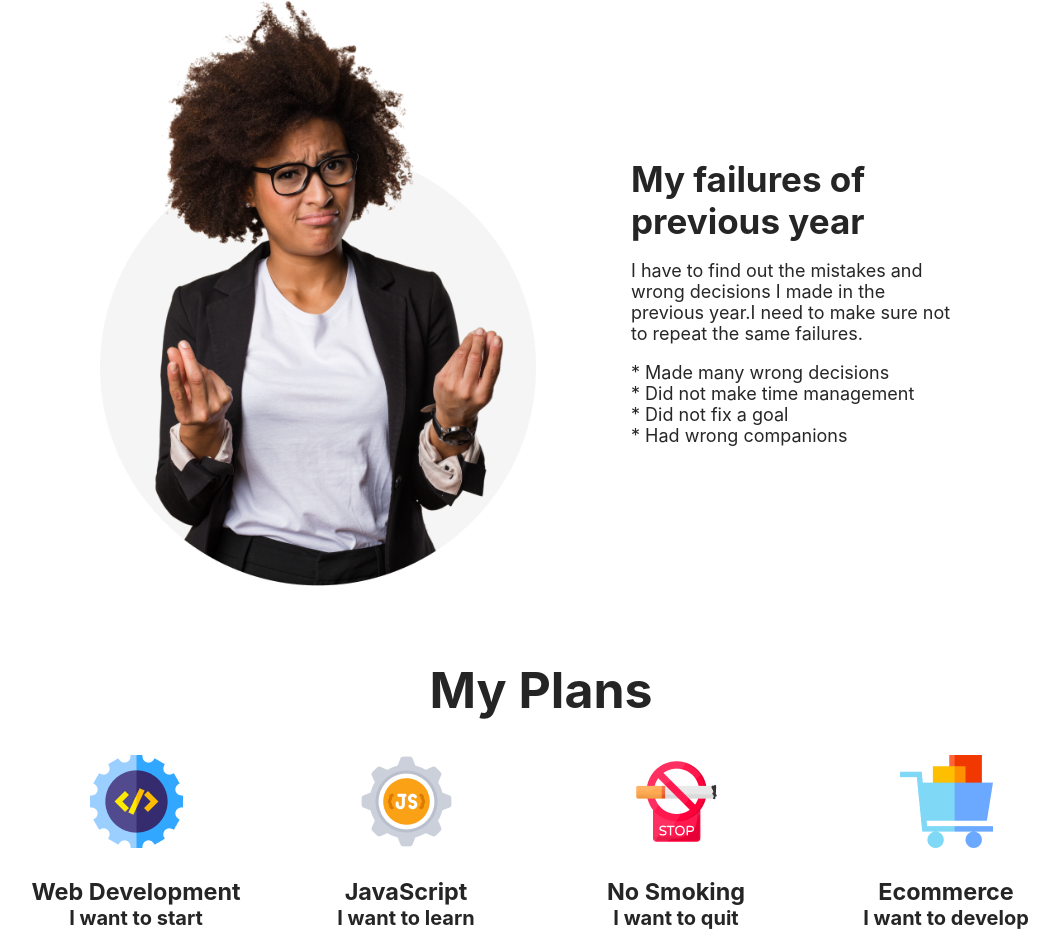
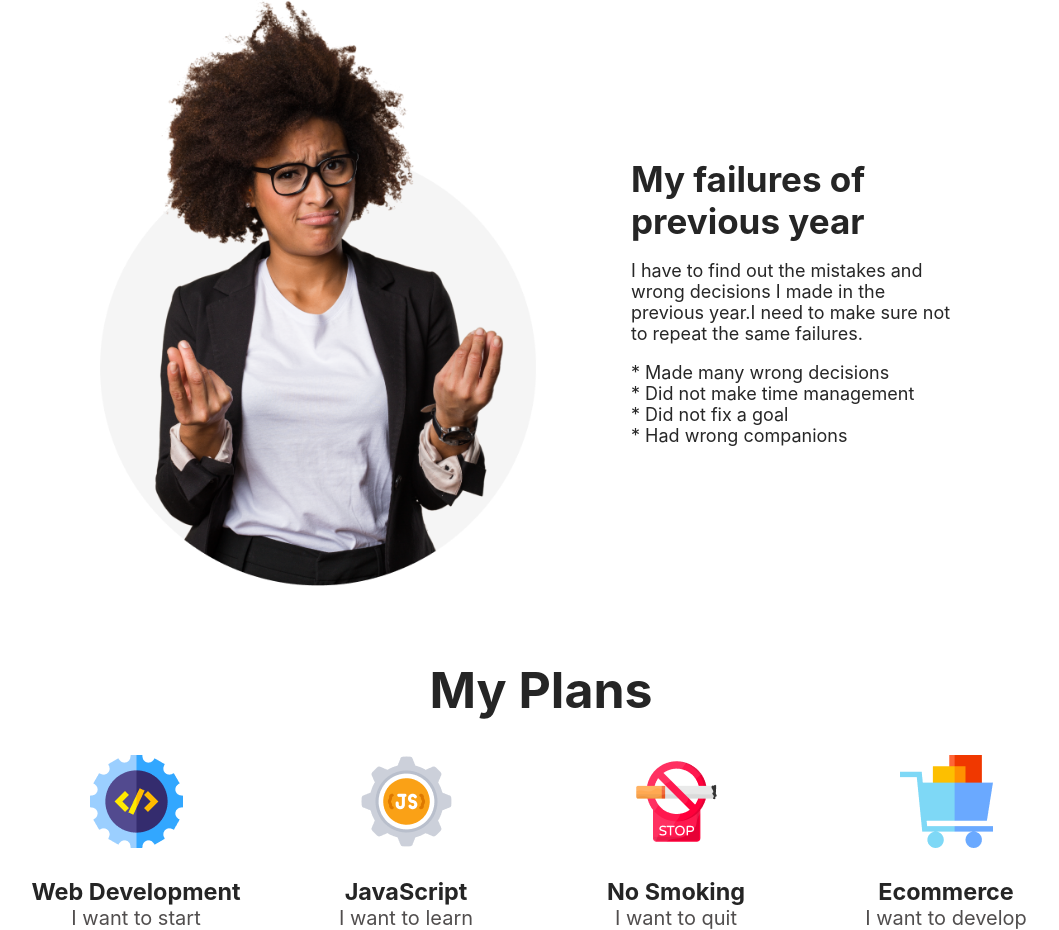
Before and after one commit to AB-Anam/First-Assignment--Portfolio-, a plain HTML site: page index.html in a window 1280 px wide. Shown: the part 792-1722 px from the top of the page, without its empty margins (99-1158 px from the left). Drawn offline with Linux system fonts and the light colour scheme.

Commit message:
plans added

```diff
--- a/index.html
+++ b/index.html
@@ -58,15 +58,18 @@
           <br>
           <br>
           <h3>No Smoking</h3>
-          <span class="mission">I want to quit</span></p>
+          <p></p><span class="mission">I want to quit</span></p>
         </div>
         <div class="icon1">
           <img src="images\icons\ecom.png" alt="">
           <br>
           <br>
           <h3>Ecommerce</h3>
-          <span class="mission">I want to develop</span></p>
+          <p><span class="mission">I want to develop</span></p>
         </div>
+      </div>
+      <div class="gradient-img">
+
       </div>
     </section>
 
--- a/styles.css
+++ b/styles.css
@@ -77,10 +77,13 @@
   text-align: center;
   color: rgb(37, 37, 37);
   font-family: -apple-system, BlinkMacSystemFont, 'Segoe UI', Roboto, Oxygen, Ubuntu, Cantarell, 'Open Sans', 'Helvetica Neue', sans-serif;
-  font-weight: bolder;
+  font-weight: bold;
   font-size: 20px;
 }
 
 .mission{
-
+  text-align: center;
+  color: rgb(81, 78, 78);
+  font-family: -apple-system, BlinkMacSystemFont, 'Segoe UI', Roboto, Oxygen, Ubuntu, Cantarell, 'Open Sans', 'Helvetica Neue', sans-serif;
+  font-weight: lighter;
 }
```
